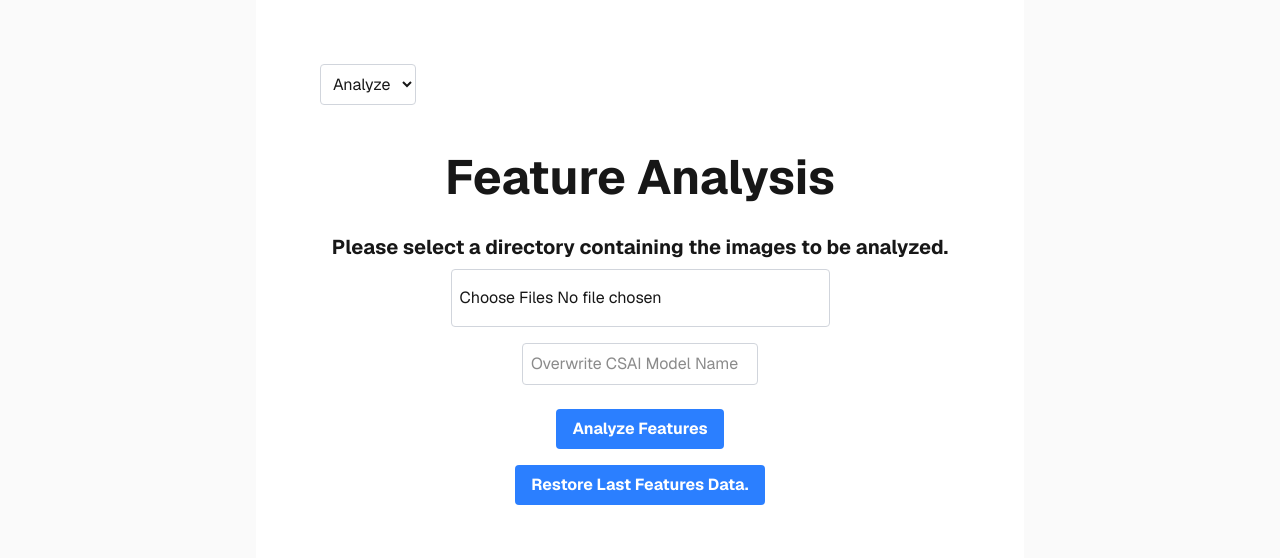
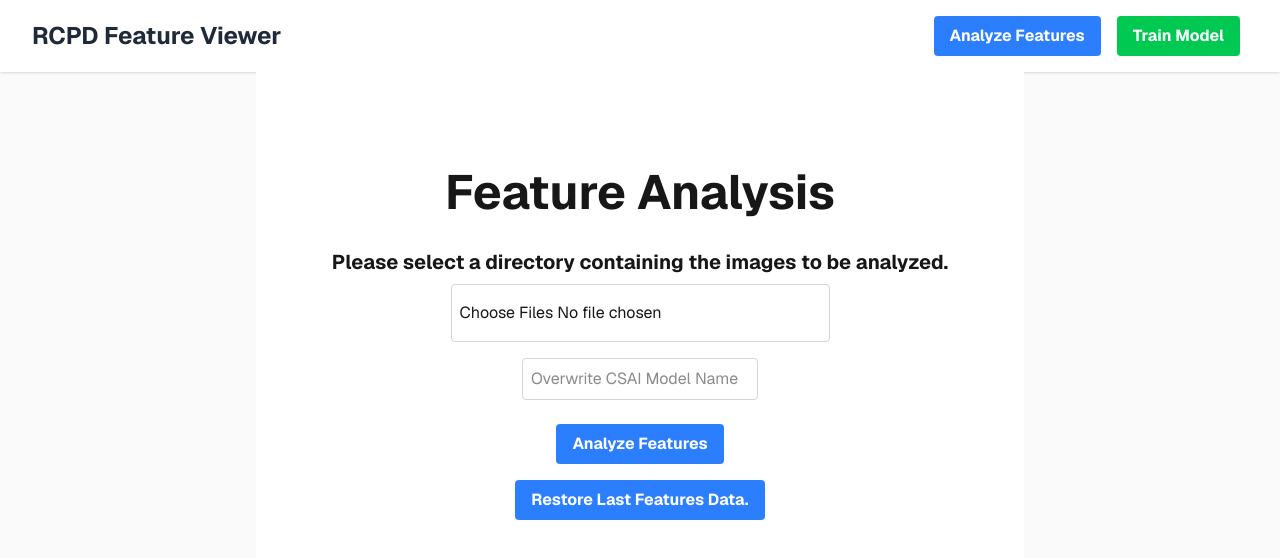
Before and after one commit to araceli-project/rcpd_feature_viewer, a Next.js app in the folder frontend/: page / in a window 1280 px wide. Shown: the top 558 px of the page. Built offline with nearby package versions, Linux system fonts and the light colour scheme.

Commit message:
navbar :D

```diff
--- a/frontend/src/app/page.tsx
+++ b/frontend/src/app/page.tsx
@@ -7,18 +7,32 @@ export default function Home() {
   const [view, setView] = useState<"analyze" | "train">("analyze");
   return (
     <div className="flex flex-col flex-1 items-center justify-center bg-zinc-50 font-sans dark:bg-black">
-      <main className="flex flex-1 w-full max-w-3xl flex-col items-center justify-start py-16 px-16 bg-white dark:bg-black sm:items-start">
-        <select
-          className="border border-gray-300 rounded p-2 mb-4"
-          onChange={(e) => {
-            const value = e.target.value;
-            setView(value as "analyze" | "train");
+      <nav className="w-full flex items-center justify-between px-8 py-4 bg-white dark:bg-gray-900 shadow">
+        <div className="flex items-center gap-4">
+          <h1 className="text-2xl font-bold text-gray-800 dark:text-white">
+            RCPD Feature Viewer
+          </h1>
+        </div>
+        <div>
+        <button
+          className="bg-blue-500 hover:bg-blue-700 text-white font-bold py-2 px-4 mx-2 rounded"
+          onClick={() => {
+            setView("analyze");
           }}
         >
-          <option value="analyze">Analyze</option>
-          <option value="train">Train</option>
-        </select>
-
+          Analyze Features
+        </button>
+        <button
+          className="bg-green-500 hover:bg-green-700 text-white font-bold py-2 px-4 mx-2 rounded"
+          onClick={() => {
+            setView("train");
+          }}
+        >
+          Train Model
+        </button>
+        </div>
+      </nav>
+      <main className="flex flex-1 w-full max-w-3xl flex-col items-center justify-start py-16 px-16 bg-white dark:bg-black sm:items-start">
         {view === "analyze" && <AnalyzeFeatures />}
         {view === "train" && <Train />}
       </main>
```
